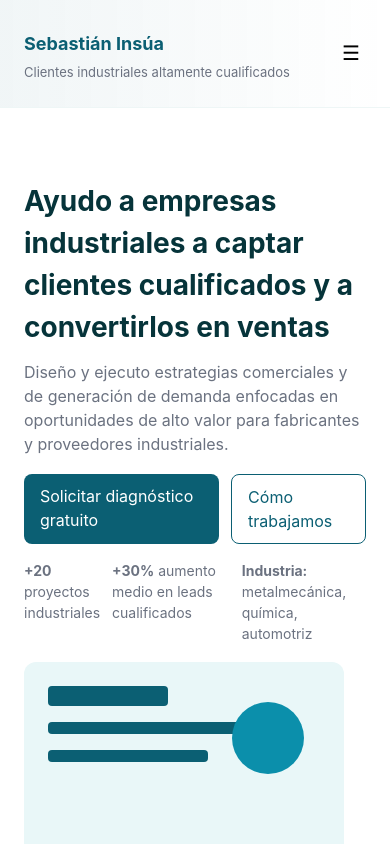
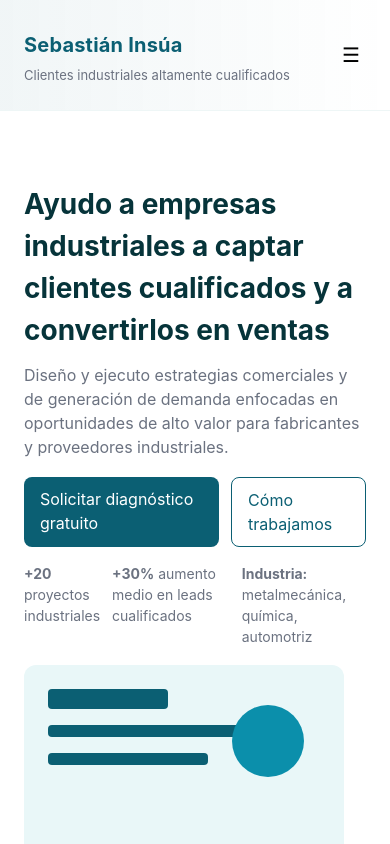
Before and after one commit to sebastianinsua/sebastian-insua, a plain HTML site: page index.html in a window 390 px wide. Shown: the top 844 px of the page. Drawn offline with Linux system fonts and the light colour scheme.

Commit message:
Update brand title styles and responsiveness
Increased font size of brand title and adjusted styles for small screens.

```diff
--- a/styles.css
+++ b/styles.css
@@ -13,7 +13,15 @@ body{margin:0;color:#0b2e33;background:var(--bg);line-height:1.5}
 
 .site-header{background:linear-gradient(90deg, rgba(11,95,115,0.06), transparent);position:sticky;top:0;z-index:40;border-bottom:1px solid #eef6f6}
 .header-inner{display:flex;align-items:center;justify-content:space-between}
-.brand h1{margin:6px 0;font-size:18px;color:var(--accent)}
+
+/* TITULO DE LA MARCA - AUMENTADO */
+.brand h1{
+  margin:6px 0;
+  font-size:28px; /* aumenté desde 18px */
+  color:var(--accent);
+  font-weight:700;
+  letter-spacing:0.2px;
+}
 .brand .tag{margin:0;font-size:13px;color:var(--muted)}
 
 .main-nav{display:flex;gap:16px;align-items:center}
@@ -65,4 +73,12 @@ h3{margin-top:0;color:var(--accent)}
   .menu-toggle{display:block}
   .main-nav{position:absolute;right:24px;top:64px;background:#fff;padding:12px;border-radius:8px;box-shadow:0 6px 24px rgba(0,0,0,0.08);display:none;flex-direction:column}
   .main-nav.show{display:flex}
+
+  /* Ajuste del título en pantallas pequeñas */
+  .brand h1{
+    font-size:20px;
+    white-space:nowrap;
+    overflow:hidden;
+    text-overflow:ellipsis;
+  }
 }
```
